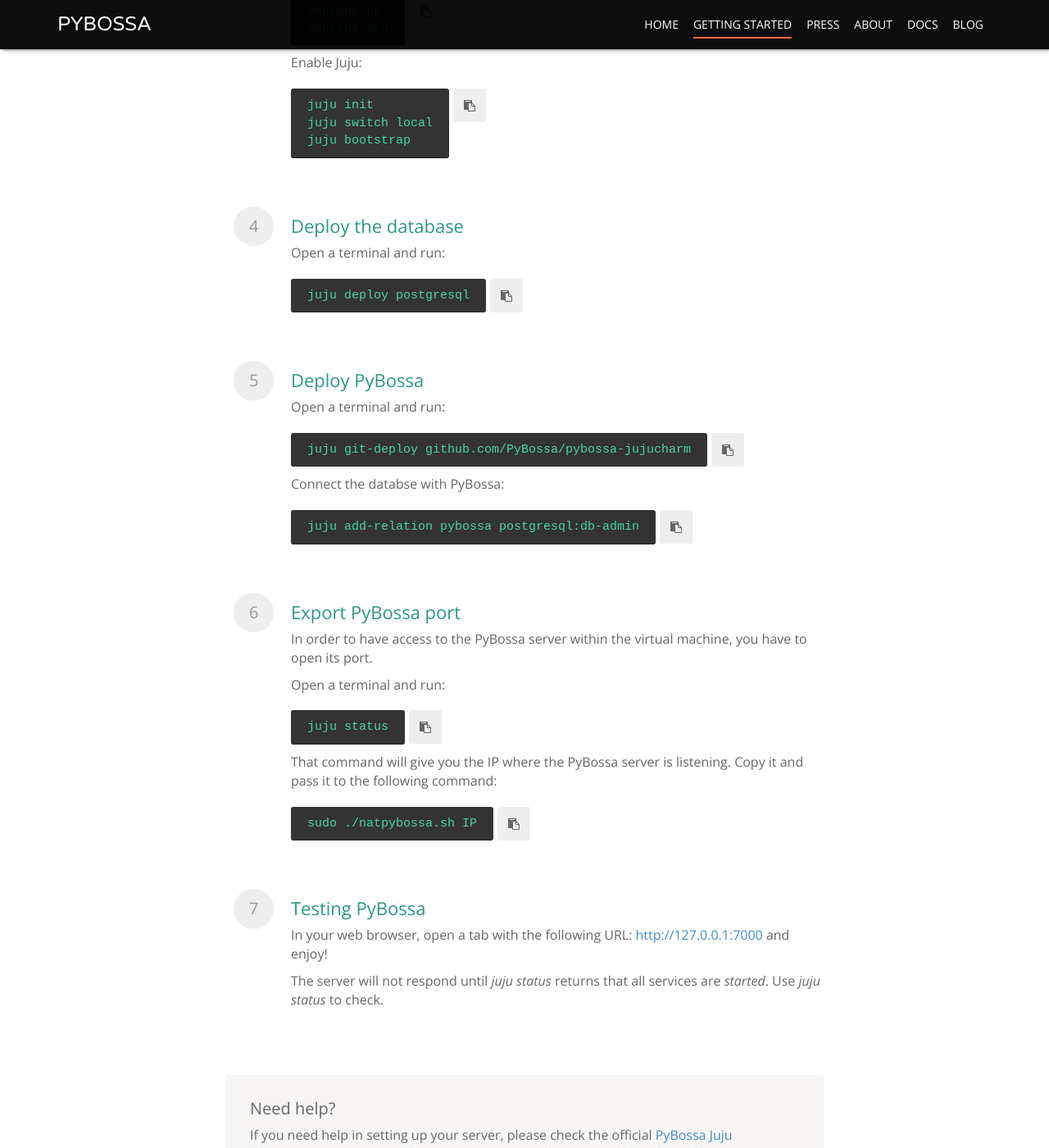
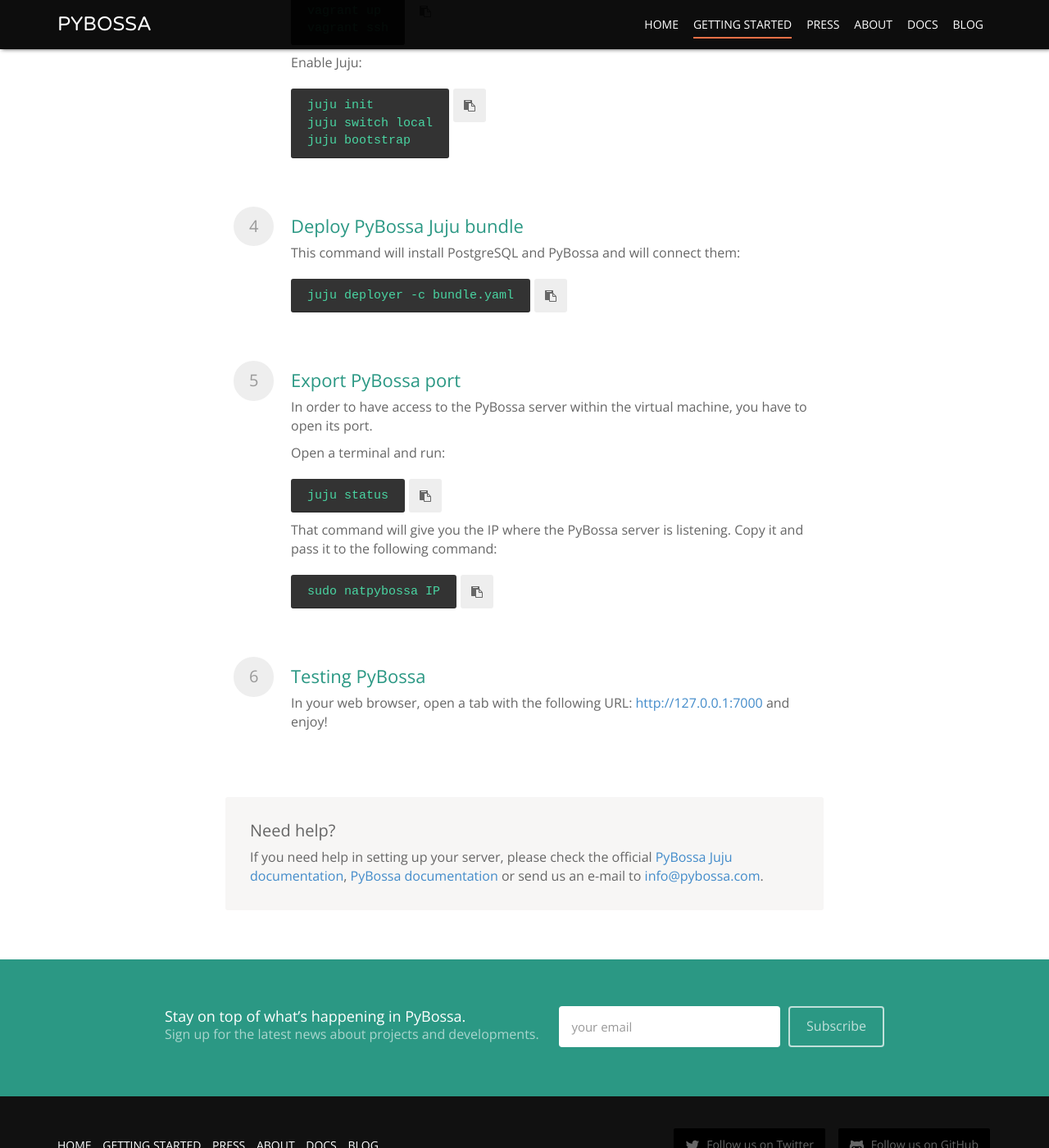
Before and after one commit to Scifabric/pybossa.github.io, a Jekyll site: the page built from getting-started/index.html, in a window 1280 px wide and 1400 px high, scrolled down 986 px. Shown: the whole window at 82% size. Built offline with Jekyll 4.4.1, drawn with Linux system fonts in a browser that asks for light colours; nearby versions of some CDN libraries; Markdown is read by kramdown in place of the engine named in the settings.

Commit message:
update for usage with charm bundle

```diff
--- a/getting-started/index.html
+++ b/getting-started/index.html
@@ -55,31 +55,14 @@
 				<a href="#" data-clipboard-target="juju-charm-4" class="copy-button"><i class="fa fa-clipboard"></i><span>Copy to clipboard</span></a>
 			</li>
 			<li>
-				<h3>Deploy the database</h3>
-				<p>Open a terminal and run:</p>
+				<h3>Deploy PyBossa Juju bundle</h3>
+				<p>This command will install PostgreSQL and PyBossa and will connect them:</p>
 				<kbd>
 					<ul>
-						<li id="juju-postgresql" name="id">juju deploy postgresql</li>
+						<li id="juju-deployer" name="id">juju deployer -c bundle.yaml</li>
 					</ul>
 				</kbd>
-				<a href="#" data-clipboard-target="juju-postgresql" class="copy-button"><i class="fa fa-clipboard"></i><span>Copy to clipboard</span></a>
-			</li>
-			<li>
-				<h3>Deploy PyBossa</h3>
-				<p>Open a terminal and run:</p>
-				<kbd>
-					<ul>
-						<li id="juju-pybossa" name="id">juju git-deploy github.com/PyBossa/pybossa-jujucharm</li>
-					</ul>
-				</kbd>
-				<a href="#" data-clipboard-target="juju-pybossa" class="copy-button"><i class="fa fa-clipboard"></i><span>Copy to clipboard</span></a>
-				<p>Connect the databse with PyBossa:</p>
-				<kbd>
-					<ul>
-                        <li id="juju-pybossa-connect" name="id">juju add-relation pybossa postgresql:db-admin</li>
-					</ul>
-				</kbd>
-				<a href="#" data-clipboard-target="juju-pybossa-connect" class="copy-button"><i class="fa fa-clipboard"></i><span>Copy to clipboard</span></a>
+				<a href="#" data-clipboard-target="juju-deployer" class="copy-button"><i class="fa fa-clipboard"></i><span>Copy to clipboard</span></a>
 			</li>
 			<li>
 				<h3>Export PyBossa port</h3>
@@ -94,7 +77,7 @@
                 <p>That command will give you the IP where the PyBossa server is listening. Copy it and pass it to the following command:</p>
 				<kbd>
 					<ul>
-						<li id="juju-nat" name="id">sudo ./natpybossa.sh IP</li>
+						<li id="juju-nat" name="id">sudo natpybossa IP</li>
 					</ul>
 				</kbd>
 				<a href="#" data-clipboard-target="juju-nat" class="copy-button"><i class="fa fa-clipboard"></i><span>Copy to clipboard</span></a>
@@ -102,7 +85,6 @@
 			<li>
 				<h3>Testing PyBossa</h3>
 				<p>In your web browser, open a tab with the following URL: <a href="http://127.0.0.1:7000">http://127.0.0.1:7000</a> and enjoy!</p>
-				<p>The server will not respond until <em>juju status</em> returns that all services are <em>started</em>. Use <em>juju status</em> to check.</p>
 			</li>
 		</ol>
 		<div class="support">
```
